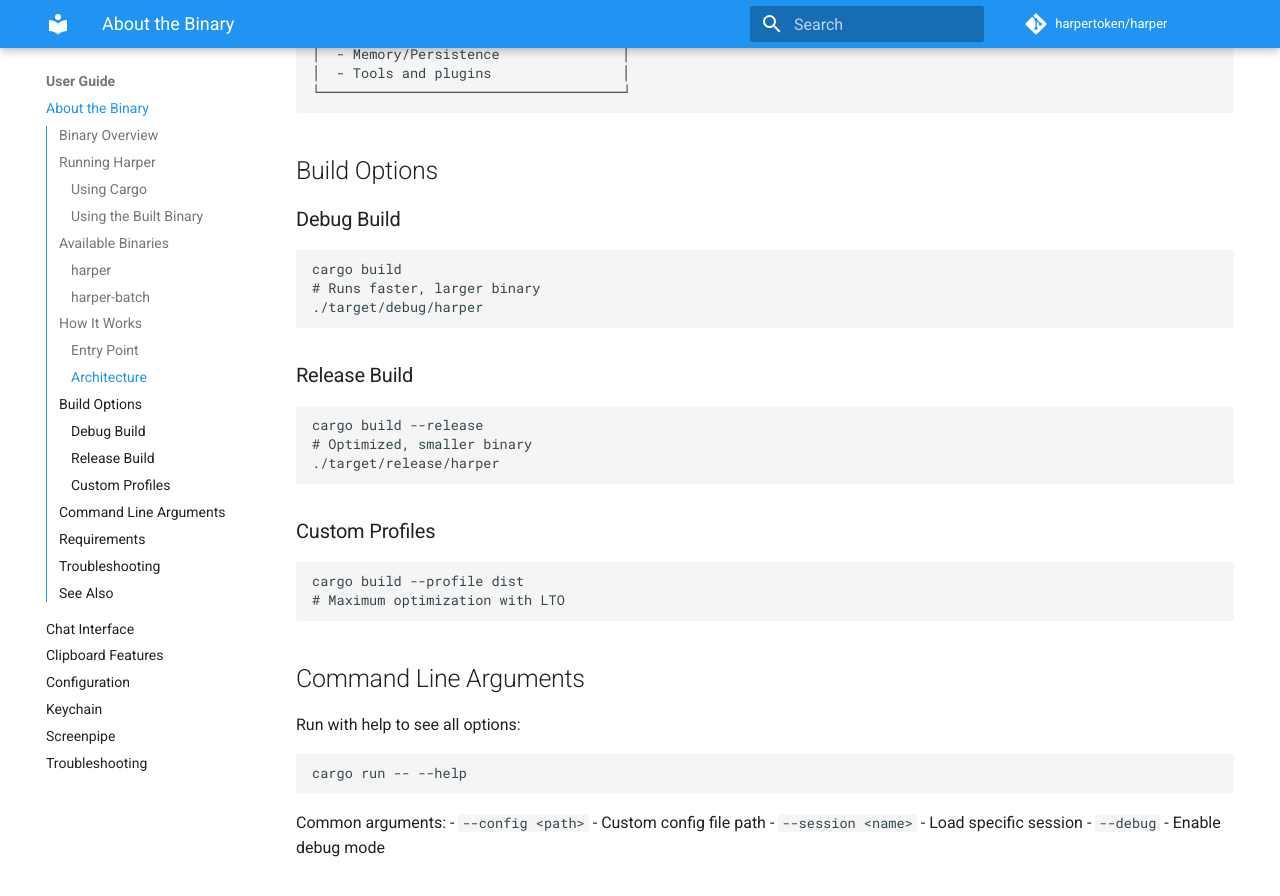
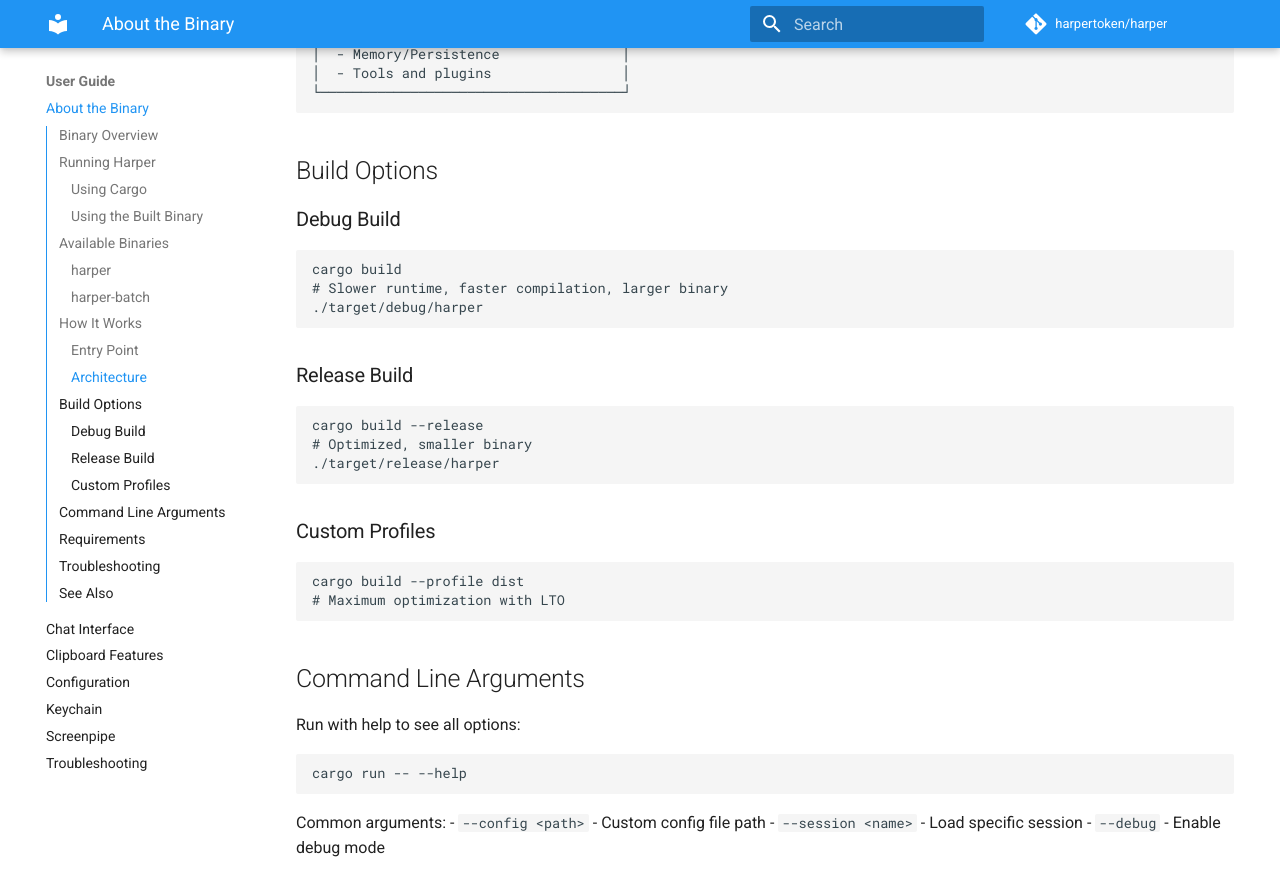
Before and after one commit to harpertoken/harper, an MkDocs documentation site: the page built from docs/user-guide/about.md, in a window 1280 px wide and 900 px high, scrolled down 2096 px. Shown: the top 896 px of the window. Built offline with MkDocs 1.6.1 and Material for MkDocs 9.7.7, drawn with Linux system fonts in a browser that asks for light colours; comment, search, counter and statistics services are not loaded.

Commit message:
Update docs/user-guide/about.md
Co-authored-by: gemini-code-assist[bot] <176961590+gemini-code-assist[bot]@users.noreply.github.com>

````diff
--- a/docs/user-guide/about.md
+++ b/docs/user-guide/about.md
@@ -105,7 +105,7 @@ Use this for:
 
 ```bash
 cargo build
-# Runs faster, larger binary
+# Slower runtime, faster compilation, larger binary
 ./target/debug/harper
 ```
 
````
